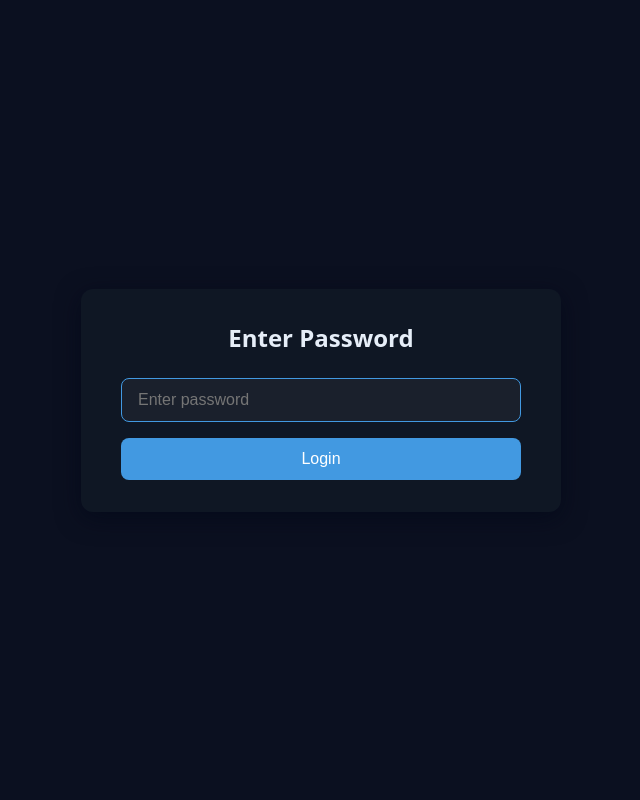
After one commit to henryhabib/agent-example-20251205, a Flask app: page /login in a window 1280 px wide. The commit adds this page. Shown: the whole page, without its empty margins (319-959 px from the left). Run offline with Flask 3, Linux system fonts and the light colour scheme; data that the repository does not hold is empty.

Commit message:
Implement HEN-5: Add password protection with login page
Co-authored-by: henryhabib <208313099+henryhabib@users.noreply.github.com>

```diff
--- a/app.py
+++ b/app.py
@@ -1,10 +1,11 @@
 import json
 import time
 import threading
-from flask import Flask, render_template, Response
+from flask import Flask, render_template, Response, request, redirect, url_for, session, flash
 import requests
 
 app = Flask(__name__)
+app.secret_key = 'dev-secret-key-change-in-production'
 
 # Shared state for latest price
 latest = {"price": None, "time": None}
@@ -36,11 +37,28 @@ def event_stream():
 
 @app.route("/")
 def index():
+    if not session.get("authenticated"):
+        return redirect(url_for("login"))
     return render_template("index.html")
+
+
+@app.route("/login", methods=["GET", "POST"])
+def login():
+    if request.method == "POST":
+        password = request.form.get("password")
+        if password == "test":
+            session["authenticated"] = True
+            flash("Hooray!", "success")
+            return redirect(url_for("index"))
+        else:
+            flash("Incorrect password", "error")
+    return render_template("login.html")
 
 
 @app.route("/stream")
 def stream():
+    if not session.get("authenticated"):
+        return Response("Unauthorized", status=401)
     return Response(event_stream(), mimetype="text/event-stream")
 
 
--- /dev/null
+++ b/templates/login.html
@@ -0,0 +1,35 @@
+<!doctype html>
+<html lang="en">
+  <head>
+    <meta charset="utf-8" />
+    <meta name="viewport" content="width=device-width,initial-scale=1" />
+    <title>Login — Bitcoin Price</title>
+    <style>
+      body { font-family: system-ui, -apple-system, Segoe UI, Roboto, Arial; display:flex; align-items:center; justify-content:center; height:100vh; margin:0; background:#0b1020; color:#e6eef8 }
+      .card { background:#0f1724; padding:32px 40px; border-radius:12px; box-shadow:0 6px 24px rgba(2,6,23,.6); text-align:center; max-width:400px; width:100% }
+      h1 { font-size:24px; margin:0 0 24px 0; font-weight:600 }
+      form { display:flex; flex-direction:column; gap:16px }
+      input[type="password"] { padding:12px 16px; border-radius:8px; border:1px solid #2d3748; background:#1a202c; color:#e6eef8; font-size:16px; outline:none; transition:border-color .2s }
+      input[type="password"]:focus { border-color:#4299e1 }
+      button { padding:12px 24px; border-radius:8px; border:none; background:#4299e1; color:white; font-size:16px; font-weight:500; cursor:pointer; transition:background .2s }
+      button:hover { background:#3182ce }
+      .error { color:#fc8181; margin-top:8px; font-size:14px }
+    </style>
+  </head>
+  <body>
+    <div class="card">
+      <h1>Enter Password</h1>
+      <form method="POST" action="/login">
+        <input type="password" name="password" placeholder="Enter password" required autofocus />
+        <button type="submit">Login</button>
+        {% with messages = get_flashed_messages(with_categories=true) %}
+          {% if messages %}
+            {% for category, message in messages %}
+              <div class="{{ category }}">{{ message }}</div>
+            {% endfor %}
+          {% endif %}
+        {% endwith %}
+      </form>
+    </div>
+  </body>
+</html>
```
Also changed, not shown: templates/index.html (+19 -0 lines).
